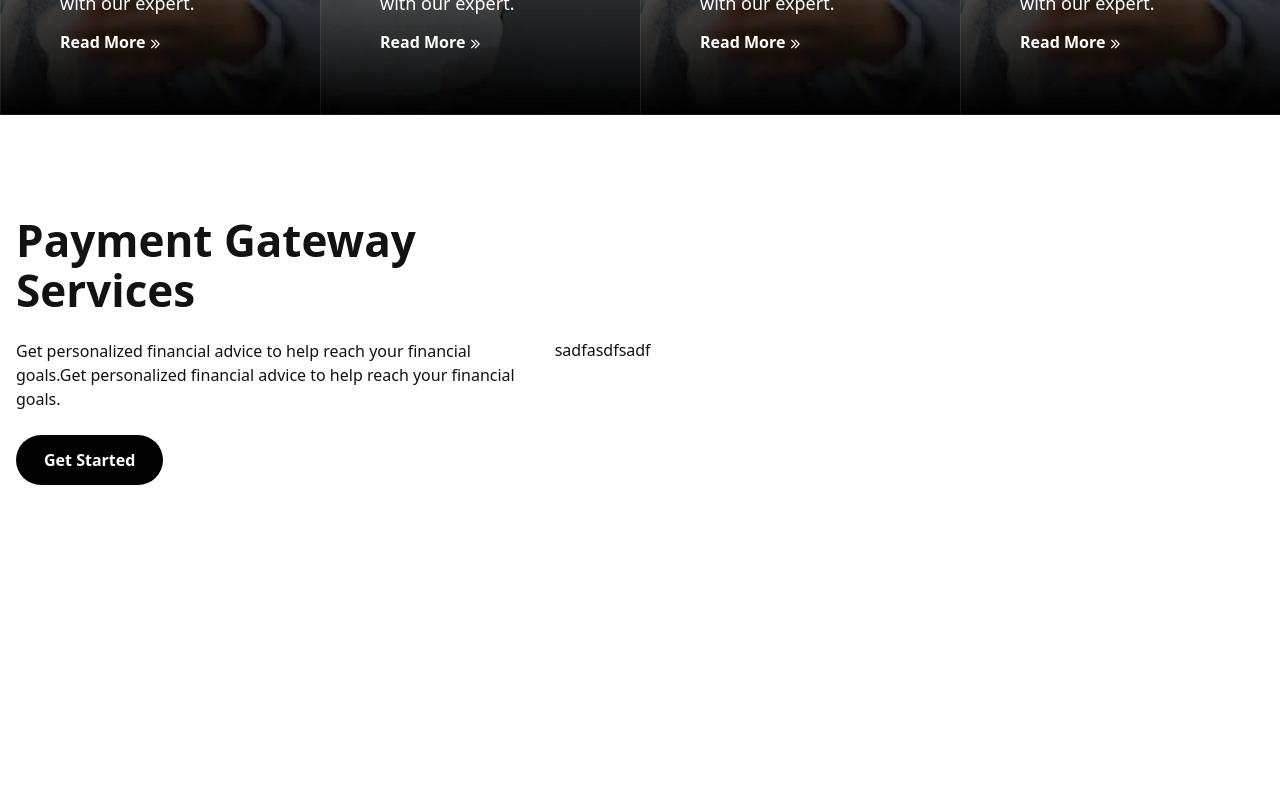
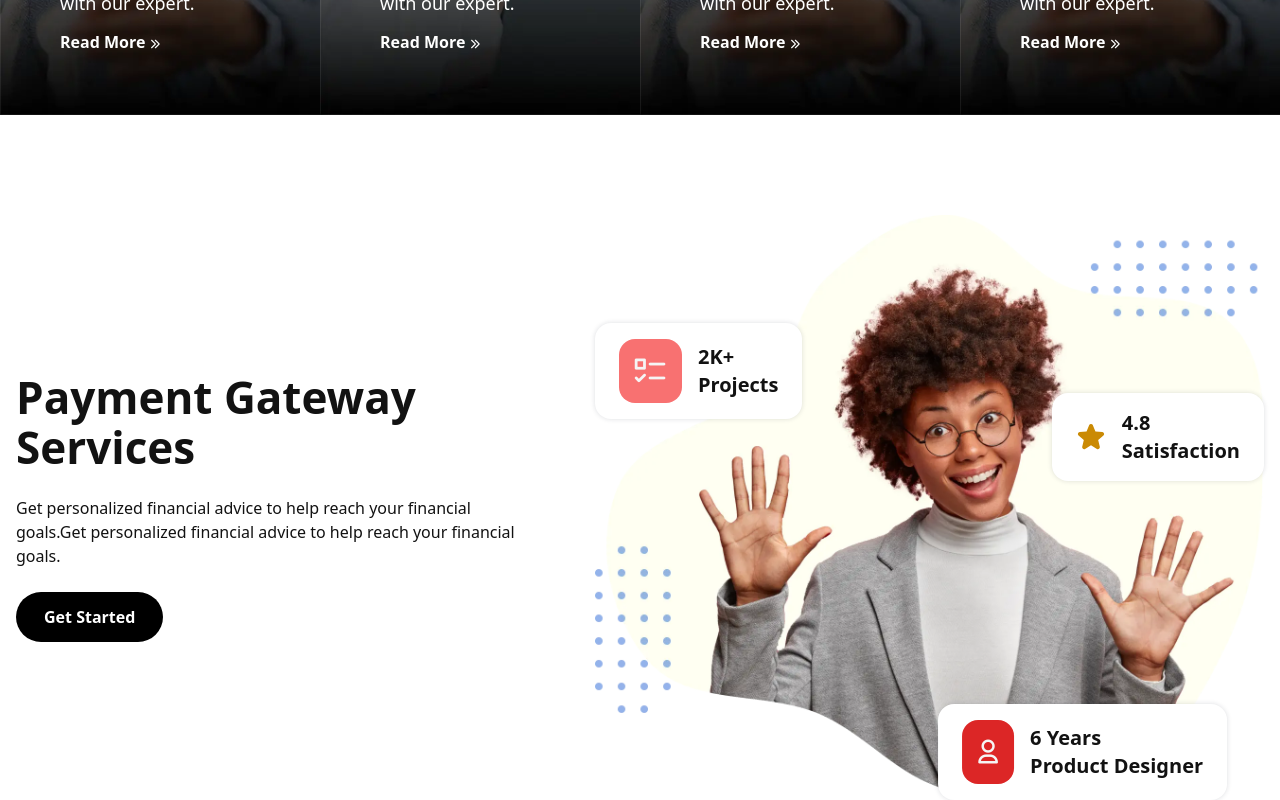
Before and after one commit to panjiasmoroart/next-blog, a Next.js app: page / in a window 1280 px wide. Shown: the part 2895-3695 px from the top of the page. Before the commit the page ends 3380 px from the top, so only its background shows below. Built offline with nearby package versions, Linux system fonts and the light colour scheme.

Commit message:
Gate Way Services Part Design - Part 2

```diff
--- a/src/components/PaymentGateway/PaymentGatewayTwo.jsx
+++ b/src/components/PaymentGateway/PaymentGatewayTwo.jsx
@@ -28,7 +28,36 @@
                         </div>
 
                         <div className='w-11/12 xl:w-7/12'>
-                            sadfasdfsadf
+                            <div className='right pl-10' style={{  transform: isInView ? "none" : 'translateY(60px)',
+                                opacity: isInView ? 1 : 0, transition: 'all 0.7s cubic-bezier(0.17, 0.55, 0.55,1) 0.3s', }}>
+
+                                <div className='bg-img'>
+                                    <Image width={5000} height={5000} className='w-full' src="/images/gateway2-bg.webp" alt='image' />
+                                </div>
+                                <div className='feature-item py-4 px-6 rounded-2xl bg-white inline-flex items-center gap-4 box-shadow'>
+                                    <i className='icon-list text-2xl p-4 rounded-2xl bg-red-400'></i>
+                                    <div className='text'>
+                                        <div className='heading7'>2K+</div>
+                                        <div className='heading7 text-secondary'>Projects</div>
+                                    </div>
+                                </div>
+
+                                <div className='feature-item py-4 px-6 rounded-2xl bg-white inline-flex items-center gap-4 box-shadow'>
+                                    <Icon.Star weight='fill' className='text-yellow-600 text-3xl'/>
+                                    <div className='text'>
+                                        <div className='heading7'>4.8</div>
+                                        <div className='heading7 text-secondary'>Satisfaction</div>
+                                    </div>
+                                </div>
+
+                                <div className='feature-item py-4 px-6 rounded-2xl bg-white inline-flex items-center gap-4 box-shadow'>
+                                    <i className='icon-user text-2xl p-4 rounded-2xl bg-red-600'></i>
+                                    <div className='text'>
+                                        <div className='heading7'>6 Years</div>
+                                        <div className='heading7 text-secondary'>Product Designer</div>
+                                    </div>
+                                </div>
+                            </div>
                         </div>
                     </div>
                 </div>
```
